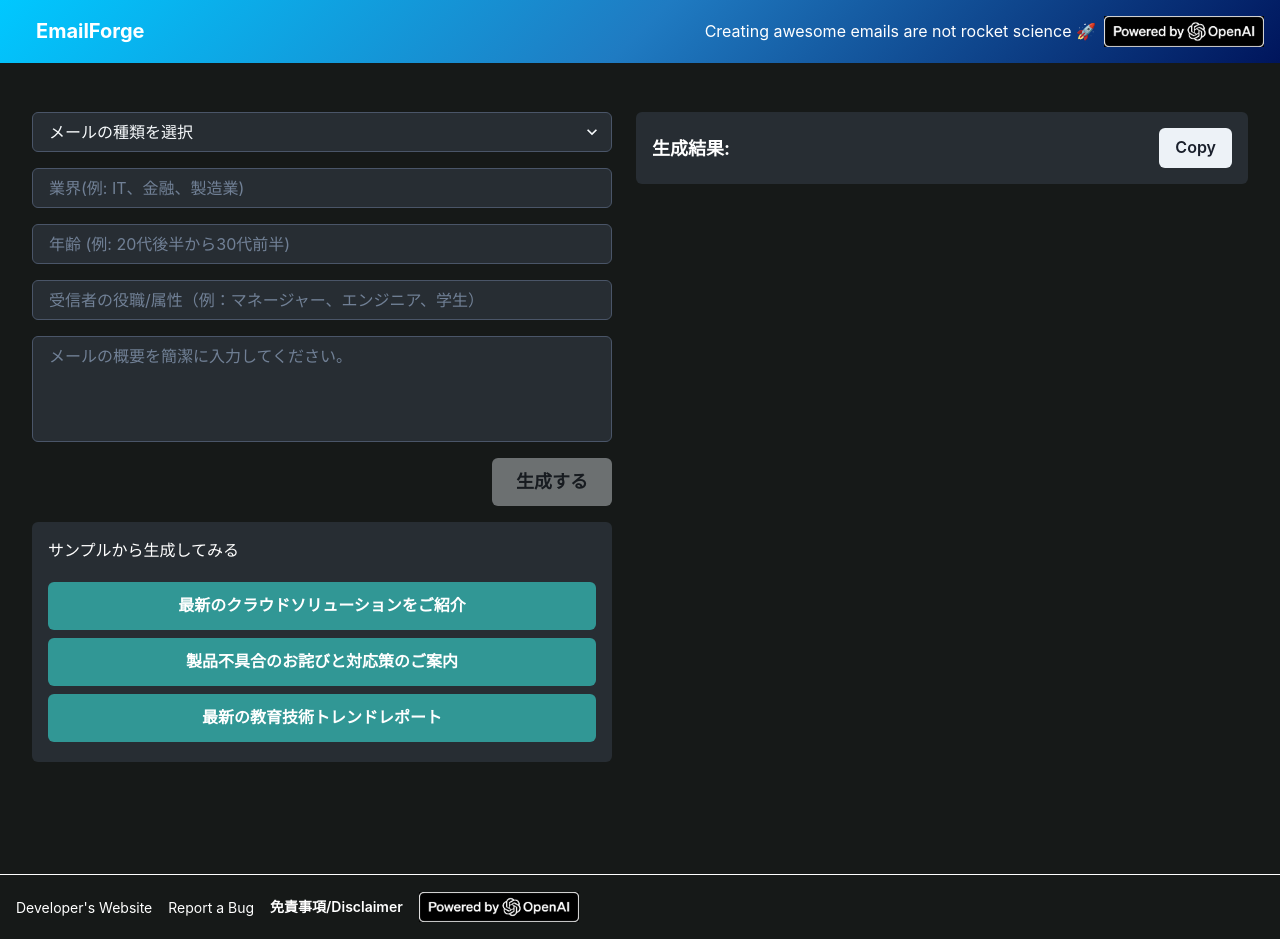
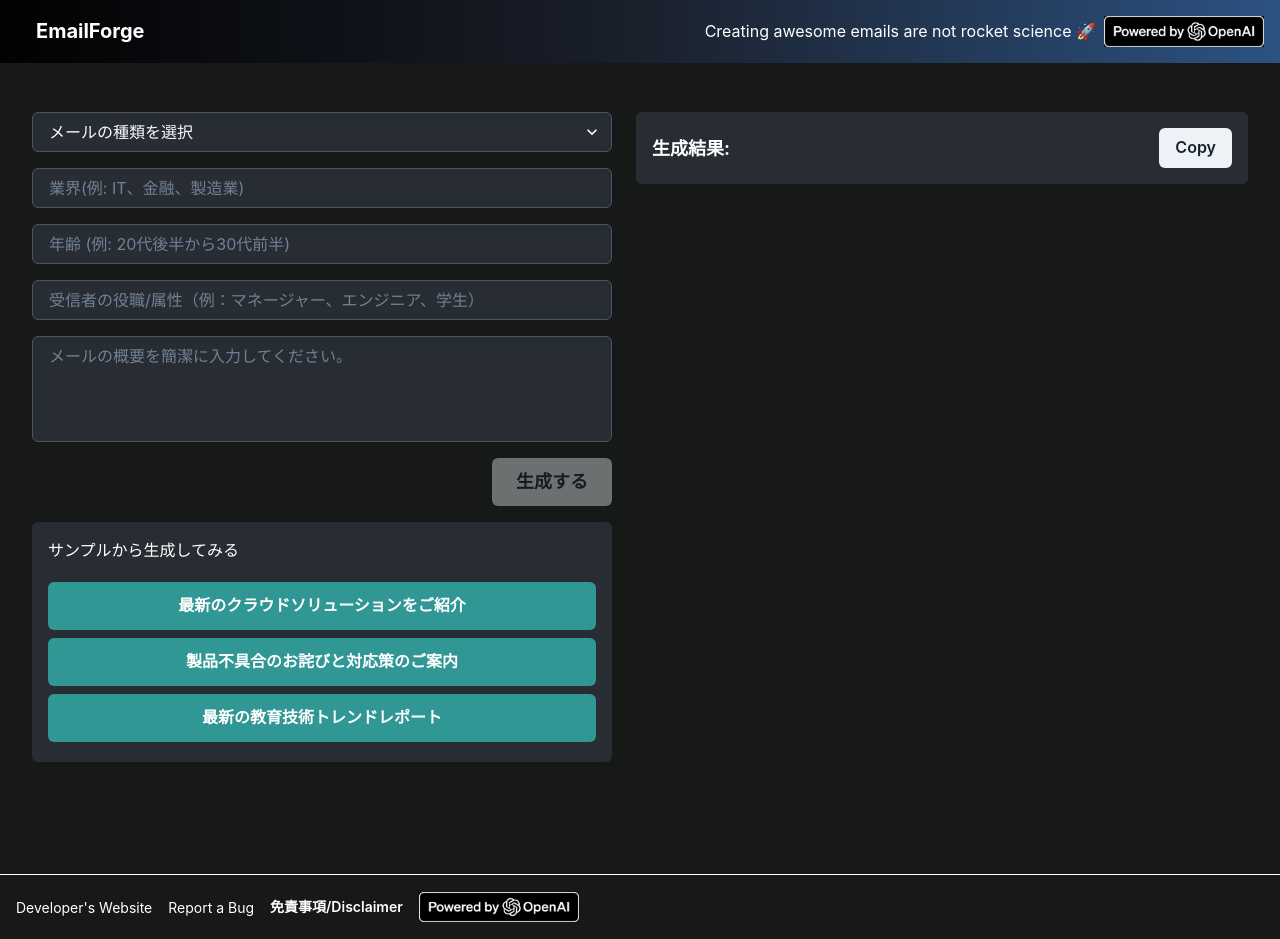
Before and after one commit to 07130918/EmailForge, a Next.js app: page / in a window 1280 px wide. Built offline with nearby package versions, Linux system fonts and the light colour scheme.

Commit message:
Update Header background gradient

```diff
--- a/src/components/Header.tsx
+++ b/src/components/Header.tsx
@@ -7,7 +7,7 @@ const Header = ({ onReset }: { onReset: () => void }) => {
         <HStack
             as='header'
             width='full'
-            bgGradient='linear(135deg, #00c8ff, #1f7bc2, #00155c)'
+            bgGradient='linear(to-r, blackAlpha.900, #1a202c, #2c5282)'
             p={4}
             justifyContent='space-between'
             alignItems='center'
```
